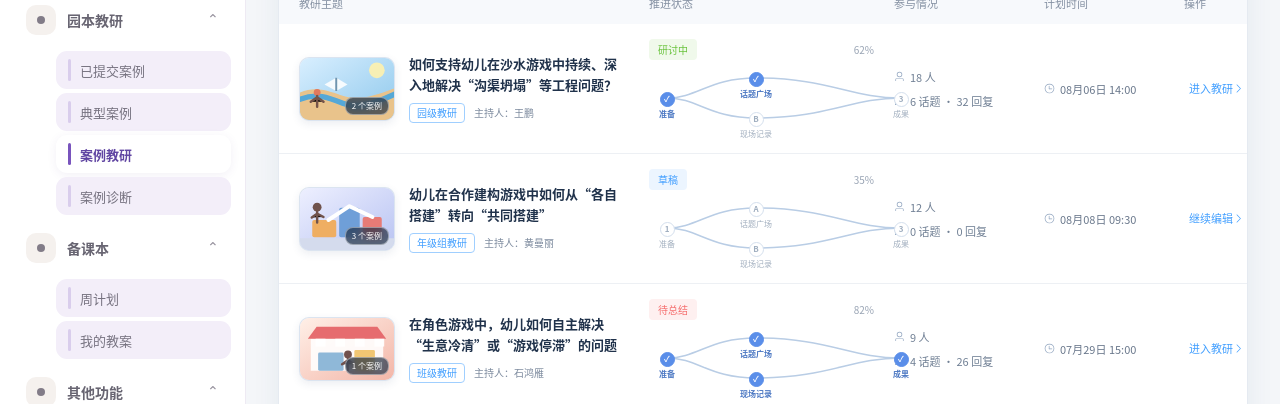
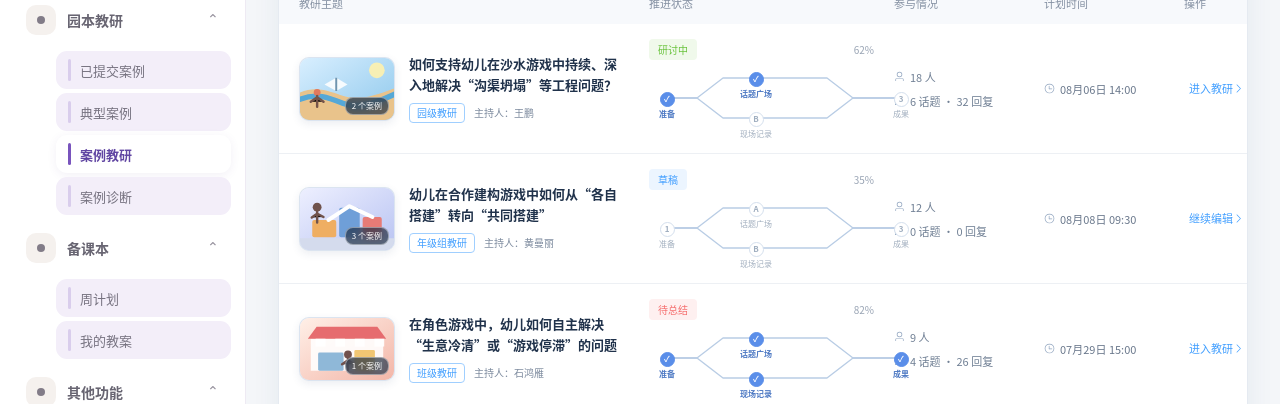
Before and after one commit to Finder92/fangzhuo-case-research, a Vue app: page / in a window 1280 px wide. Shown: the part 396-800 px from the top of the page. Built offline with nearby package versions, Linux system fonts and the light colour scheme.

Commit message:
fix: use folded connectors in list flow

```diff
--- a/src/components/ResearchList.vue
+++ b/src/components/ResearchList.vue
@@ -153,11 +153,11 @@ const hasResults = (item) => item.status === '已完成' || item.stage >= 4
           <div class="stage-cell">
             <div class="status-line"><el-tag :type="tagType(item.status)" effect="light">{{ item.status }}</el-tag><b>{{ item.progress }}%</b></div>
             <div class="parallel-status-mini" title="话题广场与现场记录可并行推进">
-              <svg class="parallel-mini-arcs" viewBox="0 0 270 68" preserveAspectRatio="none" aria-hidden="true">
-                <path d="M 18 28 C 49 28, 60 8, 107 8" />
-                <path d="M 18 28 C 49 28, 60 48, 107 48" />
-                <path d="M 107 8 C 180 8, 202 28, 252 28" />
-                <path d="M 107 48 C 180 48, 202 28, 252 28" />
+              <svg class="parallel-mini-lines" viewBox="0 0 270 68" preserveAspectRatio="none" aria-hidden="true">
+                <polyline points="18,28 48,28 74,8 107,8" />
+                <polyline points="18,28 48,28 74,48 107,48" />
+                <polyline points="107,8 178,8 204,28 252,28" />
+                <polyline points="107,48 178,48 204,28 252,28" />
               </svg>
               <div class="parallel-mini-node" :class="{ done: isPrepared(item) }">
                 <i>{{ isPrepared(item) ? '✓' : '1' }}</i><span>准备</span>
--- a/src/styles.css
+++ b/src/styles.css
@@ -172,8 +172,8 @@ button { cursor: pointer; }
 .editor-flow-branches .editor-flow-node { padding: 0 9px; }
 
 .parallel-status-mini { width: 270px; height: 68px; position: relative; }
-.parallel-mini-arcs { position: absolute; z-index: 0; inset: 0; width: 270px; height: 68px; overflow: visible; }
-.parallel-mini-arcs path { fill: none; stroke: #b9cde5; stroke-width: 1.5; vector-effect: non-scaling-stroke; }
+.parallel-mini-lines { position: absolute; z-index: 0; inset: 0; width: 270px; height: 68px; overflow: visible; }
+.parallel-mini-lines polyline { fill: none; stroke: #b9cde5; stroke-width: 1.35; stroke-linecap: round; stroke-linejoin: round; vector-effect: non-scaling-stroke; }
 .parallel-mini-node { z-index: 1; display: grid; justify-items: center; align-content: center; gap: 3px; color: #a2afbf; font-size: 8px; line-height: 1; white-space: nowrap; position: absolute; width: 50px; min-height: 29px; }
 .parallel-status-mini > .parallel-mini-node:nth-of-type(2) { left: 82px; top: 0; }
 .parallel-status-mini > .parallel-mini-node:nth-of-type(3) { left: 82px; top: 40px; }
```
Also changed, not shown: 1 other file (tests, documents, lock files or other folders).
